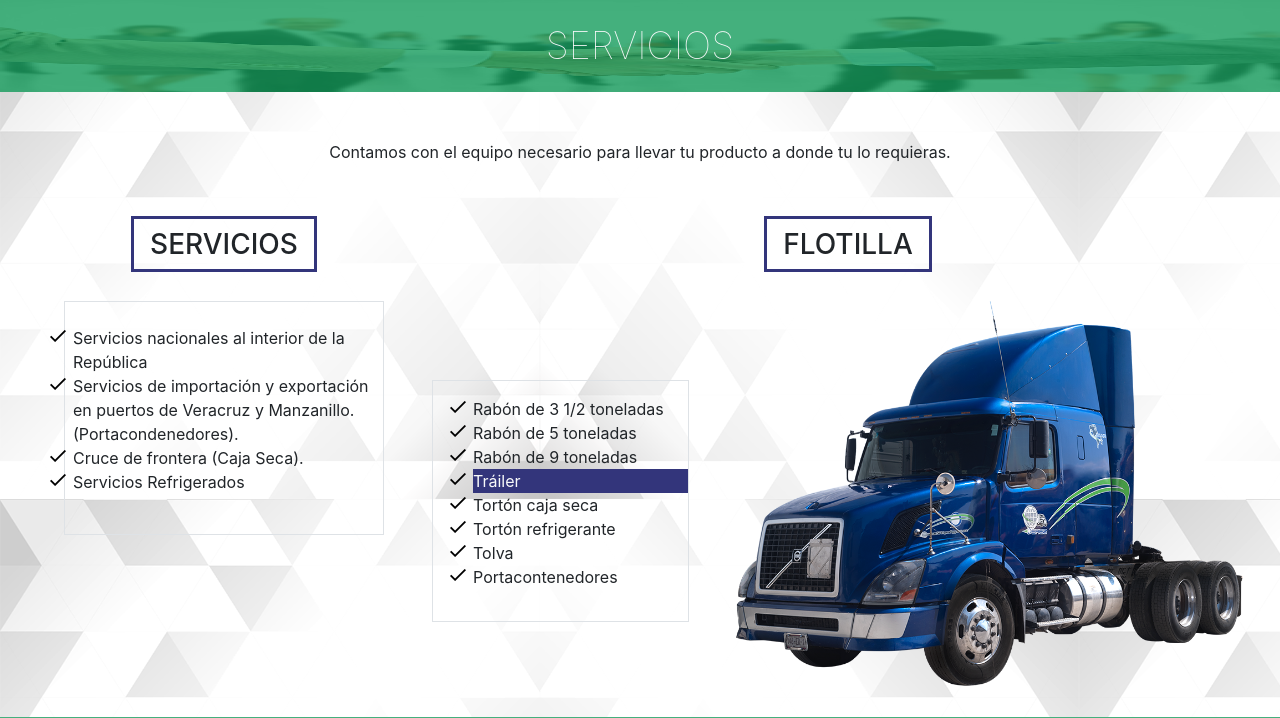
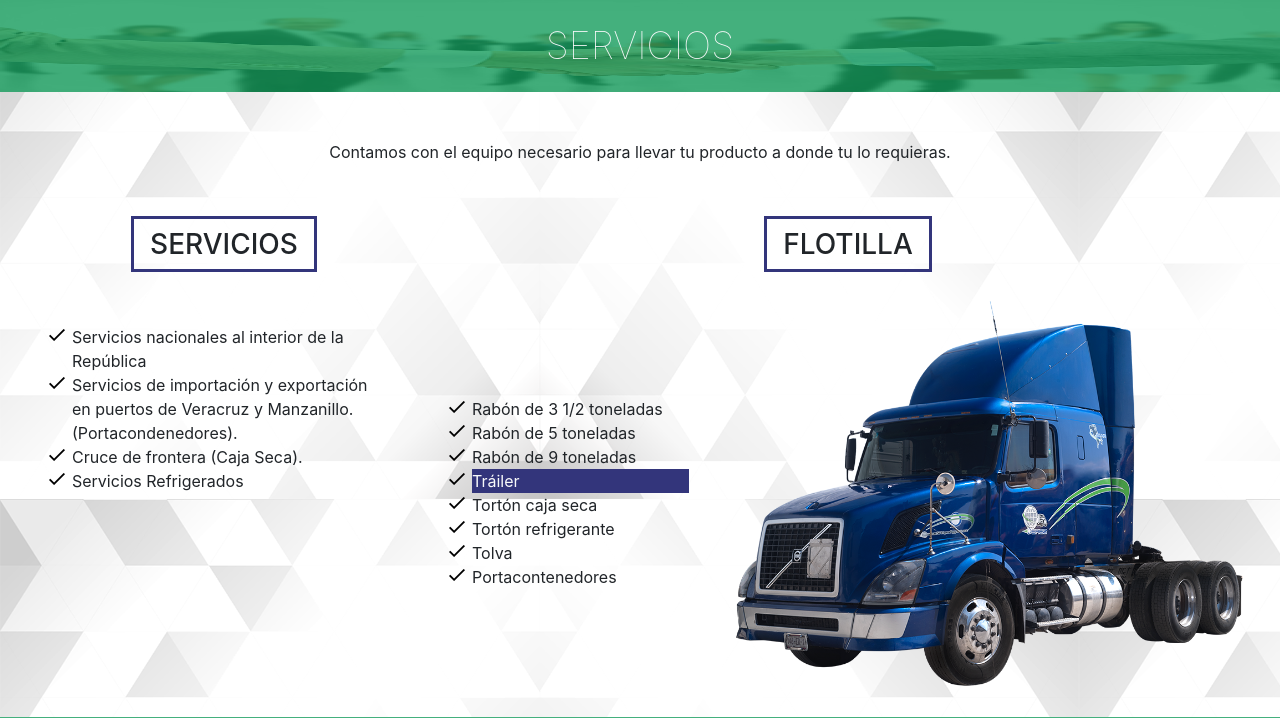
Before and after one commit to AlejandraEscobar3G/SitioPerez, a PHP site: page /index.php in a window 1280 px wide. Shown: the part 2079-2797 px from the top of the page. Run offline with PHP 8.4, Linux system fonts and the light colour scheme; some libraries are stand-ins or nearby versions.

Commit message:
Elimino recuadros de servicios

```diff
--- a/index.view.php
+++ b/index.view.php
@@ -269,7 +269,7 @@
                         <p class="text-center pb-4">
                             <span class="border-blue py-2 px-3 h3">SERVICIOS</span>
                         </p>
-                        <div class="py-4 border">
+                        <div class="py-4">
                             <ul class="px-2 check">
                                 <li> Servicios nacionales al interior de la República</li>
                                 <li> Servicios de importación y exportación en puertos de Veracruz y Manzanillo. (Portacondenedores).</li>
@@ -289,7 +289,7 @@
                     </div>
                     <div class="row">
                         <div class="col-md-4 align-self-center">
-                            <div class="py-3 border">
+                            <div class="py-3">
                                 <ul class="check">
                                     <li class="flotilla" id="1"> Rabón de 3 1/2 toneladas</li>
                                     <li class="flotilla" id="2"> Rabón de 5 toneladas</li>
```
